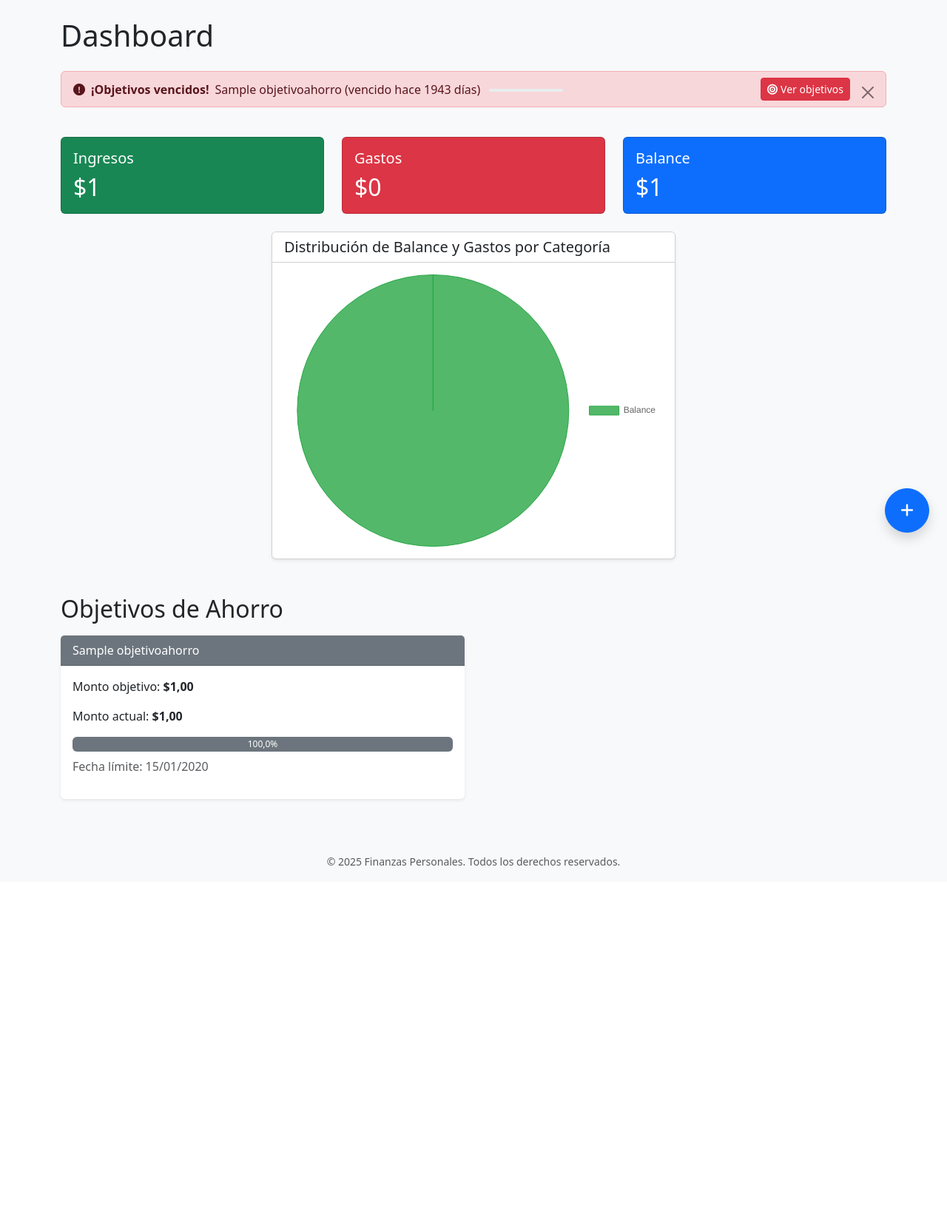
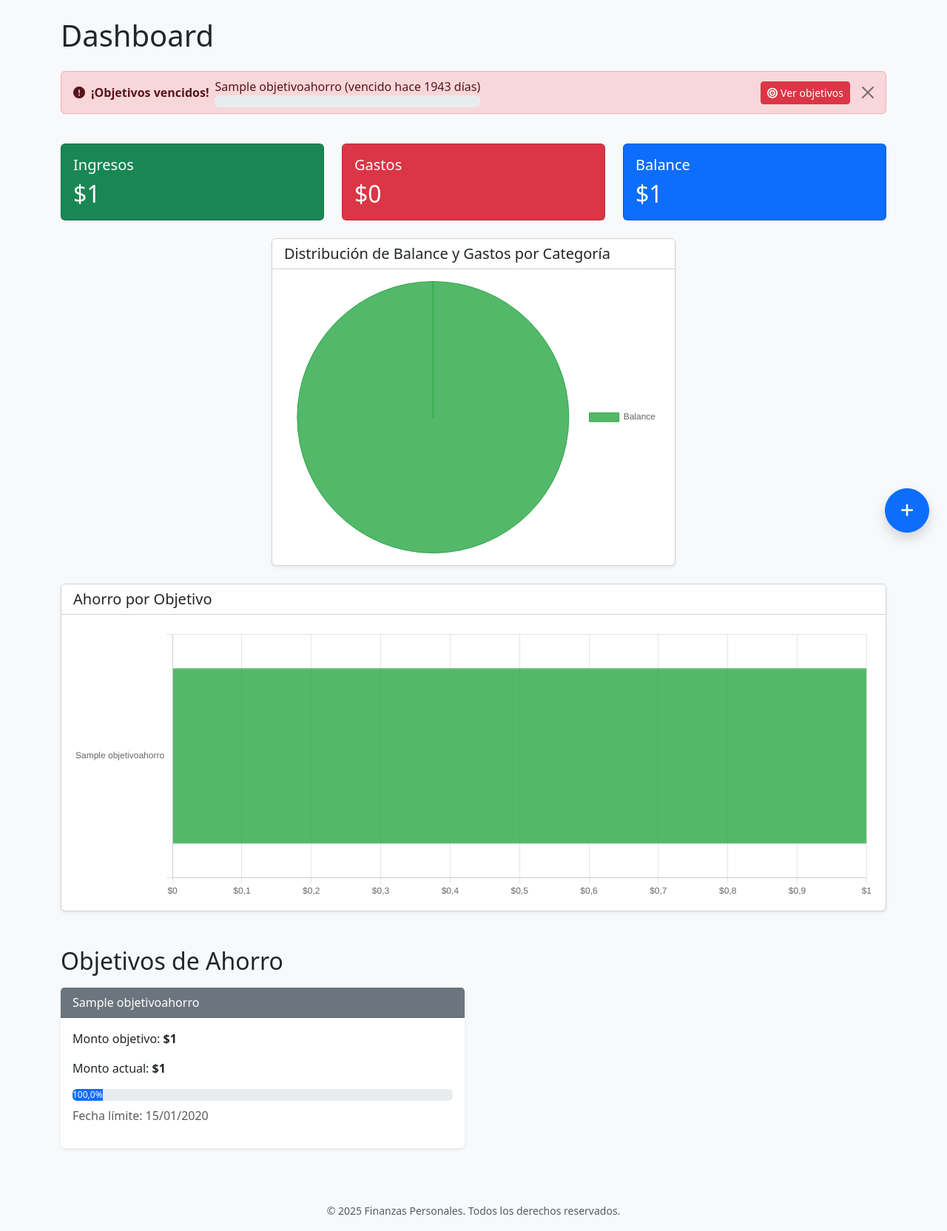
Before and after one commit to bllq99/ecofinance, a Django app: page / in a window 1280 px wide. Shown: the part 56-1720 px from the top of the page at 74% size. Before the commit the page ends 1226 px from the top, so only its background shows below. Run offline with Django 5.2, Linux system fonts and the light colour scheme; a user stored in the database is signed in; tables that the repository leaves empty hold one stand-in row (values such as "Sample post"); parts of the project's set-up code (start-up, migrations or seed data) failed here and were passed over.

Commit message:
Se agrega la funcionalidad de cierre de sesión y se mejora la visualización de los objetivos de ahorro en el dashboard. Se incluye la localización de números y se optimizan los formatos en las plantillas para mostrar correctamente los montos. Además, se implementa un gráfico de ahorro por objetivo.

```diff
--- a/finanzas/templates/finanzas/dashboard.html
+++ b/finanzas/templates/finanzas/dashboard.html
@@ -1,7 +1,35 @@
 {% extends 'finanzas/base.html' %}
 {% load finanzas_extras %}
+{% load humanize %}
 
 {% block title %}Dashboard{% endblock %}
+
+{% block extra_css %}
+<style>
+.progress-inline {
+    width: 100px;
+    height: 4px;
+    vertical-align: middle;
+    display: inline-block;
+    margin-left: 0.5rem;
+}
+.progress-bar-inline {
+    height: 100%;
+}
+.progress-bar-danger {
+    background-color: #dc3545;
+}
+.progress-bar-warning {
+    background-color: #ffc107;
+}
+.progress-bar-secondary {
+    background-color: #6c757d;
+}
+.progress-bar-width {
+    width: var(--progress-width);
+}
+</style>
+{% endblock %}
 
 {% block content %}
 <h1 class="mb-4">Dashboard</h1>
@@ -16,9 +44,9 @@
                 {% for objetivo in objetivos_vencidos %}
                 <span class="me-3">
                     {{ objetivo.nombre }} (vencido hace {{ objetivo.dias_vencido }} días)
-                    <div class="progress d-inline-block ms-2" style="width: 100px; height: 4px; vertical-align: middle;">
-                        <div class="progress-bar bg-danger" role="progressbar"
-                             style="width: {{ objetivo.progreso }}%;"
+                    <div class="progress progress-inline">
+                        <div class="progress-bar progress-bar-inline progress-bar-danger" role="progressbar"
+                             style="--progress-width: {{ objetivo.progreso }}%;"
                              aria-valuenow="{{ objetivo.progreso }}"
                              aria-valuemin="0"
                              aria-valuemax="100">
@@ -44,9 +72,9 @@
                 {% for objetivo in objetivos_por_vencer %}
                 <span class="me-3">
                     {{ objetivo.nombre }} (faltan {{ objetivo.dias_restantes }} días)
-                    <div class="progress d-inline-block ms-2" style="width: 100px; height: 4px; vertical-align: middle;">
-                        <div class="progress-bar" role="progressbar"
-                             style="width: {{ objetivo.progreso }}%;"
+                    <div class="progress progress-inline">
+                        <div class="progress-bar progress-bar-inline progress-bar-warning" role="progressbar"
+                             style="--progress-width: {{ objetivo.progreso }}%;"
                              aria-valuenow="{{ objetivo.progreso }}"
                              aria-valuemin="0"
                              aria-valuemax="100">
@@ -70,7 +98,7 @@
         <div class="card bg-success text-white mb-4">
             <div class="card-body">
                 <h5 class="card-title">Ingresos</h5>
-                <h2 class="mb-0">${{ ingresos }}</h2>
+                <h2 class="mb-0">${{ ingresos|floatformat:0|intcomma }}</h2>
             </div>
         </div>
     </div>
@@ -78,7 +106,7 @@
         <div class="card bg-danger text-white mb-4">
             <div class="card-body">
                 <h5 class="card-title">Gastos</h5>
-                <h2 class="mb-0">${{ gastos }}</h2>
+                <h2 class="mb-0">${{ gastos|floatformat:0|intcomma }}</h2>
             </div>
         </div>
     </div>
@@ -86,7 +114,7 @@
         <div class="card bg-primary text-white mb-4">
             <div class="card-body">
                 <h5 class="card-title">Balance</h5>
-                <h2 class="mb-0">${{ balance }}</h2>
+                <h2 class="mb-0">${{ balance|floatformat:0|intcomma }}</h2>
             </div>
         </div>
     </div>
@@ -106,6 +134,20 @@
     </div>
 </div>
 
+<!-- Gráfico de barras de ahorro por objetivo -->
+<div class="row mb-4">
+    <div class="col-12">
+        <div class="card shadow-sm">
+            <div class="card-header bg-white">
+                <h5 class="card-title mb-0">Ahorro por Objetivo</h5>
+            </div>
+            <div class="card-body" style="height: 400px;">
+                <canvas id="ahorroChart"></canvas>
+            </div>
+        </div>
+    </div>
+</div>
+
 <h2 class="mt-5 mb-3">Objetivos de Ahorro</h2>
 
 {% if objetivos %}
@@ -117,15 +159,15 @@
                 {{ objetivo.nombre }}
             </div>
             <div class="card-body">
-                <p>Monto objetivo: <strong>${{ objetivo.monto_objetivo|floatformat:2 }}</strong></p>
-                <p>Monto actual: <strong>${{ objetivo.monto_actual|floatformat:2 }}</strong></p>
-                <div class="progress" style="height: 20px;">
+                <p>Monto objetivo: <strong>${{ objetivo.monto_objetivo|floatformat:0|intcomma }}</strong></p>
+                <p>Monto actual: <strong>${{ objetivo.monto_actual|floatformat:0|intcomma }}</strong></p>
+                <div class="progress progress-inline">
                     {% with progreso=objetivo.monto_actual|multiply:100|divide:objetivo.monto_objetivo %}
-                    <div class="progress-bar bg-secondary" role="progressbar"
-                        style="width: {{ progreso|floatformat:0 }}%"
-                        aria-valuenow="{{ objetivo.monto_actual }}"
-                        aria-valuemin="0"
-                        aria-valuemax="{{ objetivo.monto_objetivo }}">
+                    <div class="progress-bar progress-bar-inline progress-bar-secondary" role="progressbar"
+                         style="--progress-width: {{ progreso|floatformat:0 }}%;"
+                         aria-valuenow="{{ objetivo.monto_actual }}"
+                         aria-valuemin="0"
+                         aria-valuemax="{{ objetivo.monto_objetivo }}">
                         {{ progreso|floatformat:1 }}%
                     </div>
                     {% endwith %}
@@ -148,17 +190,19 @@
    style="width: 60px; height: 60px; display: flex; align-items: center; justify-content: center;">
     <i class="fas fa-plus"></i>
 </a>
+
 {% endblock %}
 
 {% block extra_js %}
 <script src="https://cdn.jsdelivr.net/npm/chart.js"></script>
 <script>
 document.addEventListener('DOMContentLoaded', function() {
+    // Gráfico de balance y gastos
     var ctx = document.getElementById('balanceChart');
 
     // Asegurarnos de que los valores sean números
     var balance = parseFloat('{{ balance|default:"0" }}') || 0;
-    var gastosCategorias = {{ gastos_categorias|safe }};
+    var gastosCategorias = JSON.parse('{{ gastos_categorias|safe }}');
 
     // Preparar datos para el gráfico
     var labels = ['Balance'];
@@ -225,6 +269,59 @@
         // Mostrar mensaje si no hay datos
         ctx.parentElement.innerHTML = '<div class="text-center text-muted mt-5">No hay datos para mostrar</div>';
     }
+
+    // Gráfico de ahorro por objetivo
+    var ctxAhorro = document.getElementById('ahorroChart');
+    var objetivosAhorro = JSON.parse('{{ objetivos_ahorro|safe }}');
+
+    if (objetivosAhorro.length > 0) {
+        new Chart(ctxAhorro, {
+            type: 'bar',
+            data: {
+                labels: objetivosAhorro.map(obj => obj.nombre),
+                datasets: [
+                    {
+                        label: 'Monto Ahorrado',
+                        data: objetivosAhorro.map(obj => obj.monto_actual),
+                        backgroundColor: 'rgba(40, 167, 69, 0.8)',
+                        borderColor: 'rgba(40, 167, 69, 1)',
+                        borderWidth: 1
+                    }
+                ]
+            },
+            options: {
+                indexAxis: 'y',
+                responsive: true,
+                maintainAspectRatio: false,
+                scales: {
+                    x: {
+                        beginAtZero: true,
+                        ticks: {
+                            callback: function(value) {
+                                return '$' + value.toLocaleString('es-CL');
+                            }
+                        }
+                    }
+                },
+                plugins: {
+                    tooltip: {
+                        callbacks: {
+                            label: function(context) {
+                                var label = context.dataset.label || '';
+                                var value = context.raw || 0;
+                                return `${label}: $${value.toLocaleString('es-CL')}`;
+                            }
+                        }
+                    },
+                    legend: {
+                        display: false
+                    }
+                }
+            }
+        });
+    } else {
+        ctxAhorro.parentElement.innerHTML = '<div class="text-center text-muted mt-5">No hay objetivos de ahorro registrados</div>';
+    }
 });
 </script>
 {% endblock %}
--- a/finanzas/urls.py
+++ b/finanzas/urls.py
@@ -10,6 +10,7 @@
     path('objetivos/nuevo/', views.nuevo_objetivo, name='nuevo_objetivo'),
     path('objetivos/<int:objetivo_id>/editar/', views.editar_objetivo, name='editar_objetivo'),
     path('login/', views.login_view, name='login'),
+    path('logout/', views.logout_view, name='logout'),
     path('registro/', views.registro_view, name='registro'),
     path('presupuesto/', views.establecer_presupuesto, name='establecer_presupuesto'),
 ]
--- a/finanzas/views.py
+++ b/finanzas/views.py
@@ -2,7 +2,7 @@
 from .models import Transaccion, ObjetivoAhorro, Presupuesto, SerieRecurrente
 from .forms import TransaccionForm, ObjetivoForm, PresupuestoForm
 from django.db.models import Sum
-from django.contrib.auth import authenticate, login
+from django.contrib.auth import authenticate, login, logout
 from django.contrib import messages
 from django.contrib.auth.models import User
 from datetime import datetime
@@ -10,6 +10,9 @@
 from itertools import groupby
 from django.utils.timezone import localtime
 from django.contrib.auth.decorators import login_required
+from django.utils.formats import number_format
+import json
+from decimal import Decimal
 
 
 # 🏠 Dashboard: muestra resumen de ingresos, gastos y objetivos
@@ -50,16 +53,29 @@
         for item in gastos_por_categoria
     ]
 
-    balance = ingresos - gastos
+    balance = float(ingresos - gastos)
 
     # Obtener objetivos y calcular días restantes
     objetivos = ObjetivoAhorro.objects.filter(usuario=request.user)
     objetivos_por_vencer = []
     objetivos_vencidos = []
 
+    # Preparar datos para el gráfico de ahorro
+    objetivos_ahorro = []
+    total_ahorrado = 0
+
     for objetivo in objetivos:
         # Calcular el progreso
-        progreso = (objetivo.monto_actual / objetivo.monto_objetivo * 100) if objetivo.monto_objetivo > 0 else 0
+        progreso = (float(objetivo.monto_actual) / float(objetivo.monto_objetivo) * 100) if objetivo.monto_objetivo > 0 else 0
+
+        # Agregar datos para el gráfico
+        objetivos_ahorro.append({
+            'nombre': objetivo.nombre,
+            'monto_actual': float(objetivo.monto_actual),
+            'monto_objetivo': float(objetivo.monto_objetivo),
+            'progreso': round(progreso, 1)
+        })
+        total_ahorrado += float(objetivo.monto_actual)
 
         if objetivo.fecha_limite:
             dias_restantes = (objetivo.fecha_limite - fecha_actual).days
@@ -81,17 +97,19 @@
 
     # Obtener el último presupuesto del usuario
     presupuesto = Presupuesto.objects.filter(usuario=request.user).last()
-    presupuesto_monto = presupuesto.monto if presupuesto else 0
+    presupuesto_monto = float(presupuesto.monto) if presupuesto else 0
 
     return render(request, 'finanzas/dashboard.html', {
-        'ingresos': ingresos,
-        'gastos': gastos,
+        'ingresos': float(ingresos),
+        'gastos': float(gastos),
         'balance': balance,
         'objetivos': objetivos,
         'presupuesto': presupuesto_monto,
         'objetivos_por_vencer': objetivos_por_vencer,
         'objetivos_vencidos': objetivos_vencidos,
-        'gastos_categorias': gastos_categorias
+        'gastos_categorias': json.dumps(gastos_categorias),
+        'objetivos_ahorro': json.dumps(objetivos_ahorro),
+        'total_ahorrado': float(total_ahorrado)
     })
 
 
@@ -264,17 +282,17 @@
 
 def login_view(request):
     if request.method == 'POST':
-        username = request.POST.get('username')
+        email = request.POST.get('email')
         password = request.POST.get('password')
-        user = authenticate(request, username=username, password=password)
+        user = authenticate(request, username=email, password=password)
 
         if user is not None:
             login(request, user)
-            return redirect('dashboard')  # Redirigimos al dashboard
+            messages.success(request, '¡Bienvenido! Has iniciado sesión correctamente.')
+            return redirect('dashboard')
         else:
-            return render(request, 'finanzas/login.html', {
-                'error': 'Usuario o contraseña incorrectos'
-            })
+            messages.error(request, 'Correo electrónico o contraseña incorrectos')
+            return render(request, 'finanzas/login.html')
 
     return render(request, 'finanzas/login.html')
 
@@ -337,3 +355,9 @@
     transaccion.delete()
     messages.success(request, "Transacción eliminada con éxito.")
     return redirect('lista_transacciones')
+
+
+def logout_view(request):
+    logout(request)
+    messages.success(request, 'Has cerrado sesión correctamente.')
+    return redirect('login')
```
Also changed, not shown: ecofinance/settings.py (+7 -0 lines), finanzas/templates/finanzas/lista_objetivos.html (+23 -7 lines), finanzas/templates/finanzas/lista_transacciones.html (+6 -3 lines).
